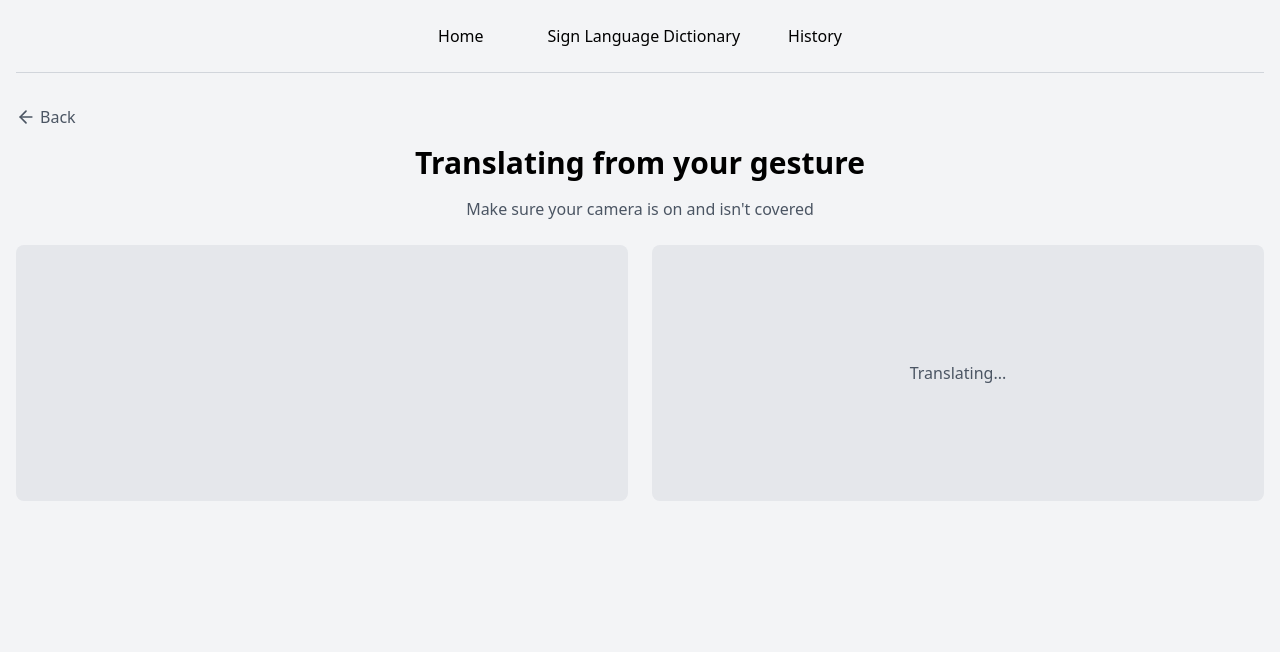
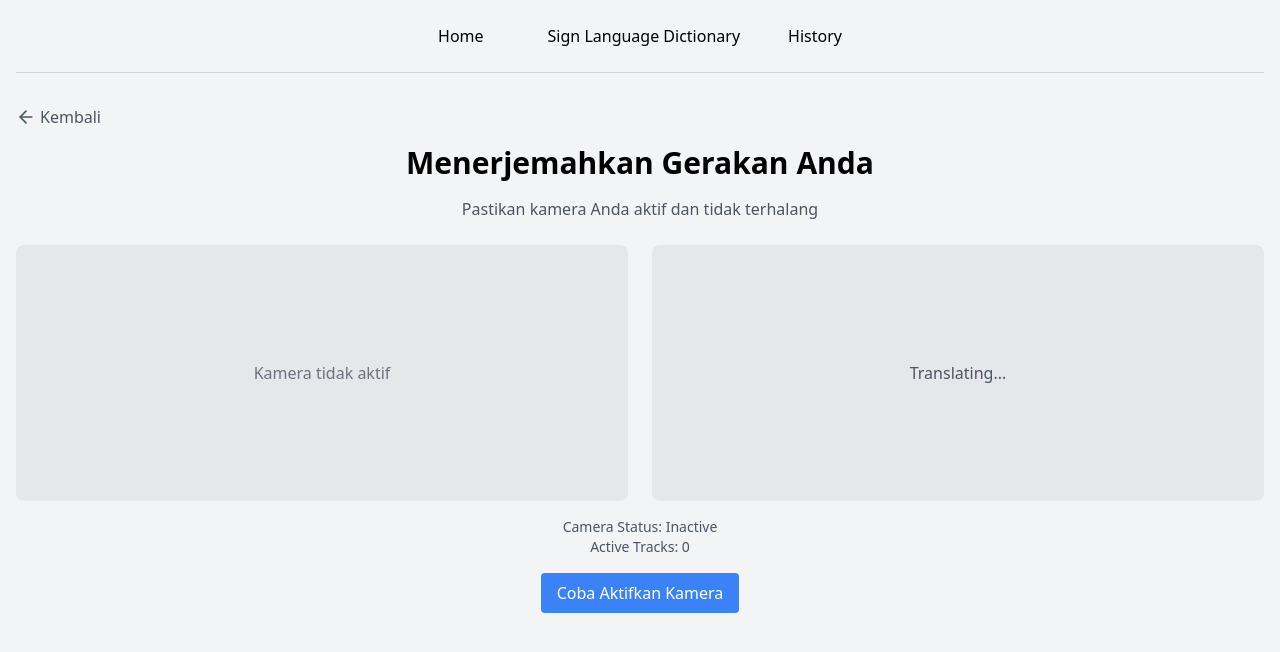
Before and after one commit to Danndifadila/Bhasa-Sanjna, a React app: page /translate in a window 1280 px wide. Shown: the top 652 px of the page. Built offline with nearby package versions, Linux system fonts and the light colour scheme; no server answers.

Commit message:
UI Optimization

```diff
--- a/src/components/MediaUploader.jsx
+++ b/src/components/MediaUploader.jsx
@@ -16,8 +16,9 @@ const MediaUploader = ({ onUpload }) => {
   };
 
   return (
-    <div className="w-full py-2">
-      <label className="flex items-center justify-center bg-gray-300 rounded-full py-2 px-4 cursor-pointer">
+    <div className="w-full py-2 flex justify-center">
+      <label className="flex items-center justify-center bg-gray-300 rounded-full py-2 px-4 cursor-pointer text-sm w-97">
+
         <Plus className="h-5 w-5 mr-2" />
         <span>Choose Media From Device</span>
         <Send className="h-5 w-5 ml-2" />
--- a/src/pages/RealtimeTranslate.jsx
+++ b/src/pages/RealtimeTranslate.jsx
@@ -4,17 +4,154 @@ import Navbar from '../components/Navbar';
 import TranslationBox from '../components/TranslationBox';
 import { ArrowLeft } from 'lucide-react';
 
-/**
- * Realtime Translation page component
- * Shows camera feed and translated text in real-time
- */
+// Komponen listener navigasi
+const NavigationListener = () => {
+  useEffect(() => {
+    const handleRouteChange = () => {
+      // Kirim event khusus untuk mematikan kamera
+      window.dispatchEvent(new Event('stop-camera'));
+    };
+
+    return () => {
+      window.dispatchEvent(new Event('stop-camera'));
+    };
+  }, []);
+
+  return null;
+};
+
 const RealtimeTranslate = () => {
   const navigate = useNavigate();
   const videoRef = useRef(null);
+  const streamRef = useRef(null);
   const [translatedText, setTranslatedText] = useState('');
   const [isLoading, setIsLoading] = useState(false);
+  const [cameraStatus, setCameraStatus] = useState({
+    active: false,
+    error: null,
+    tracks: 0
+  });
 
-  // Simulate translation with dummy data
+  // Fungsi untuk menghentikan stream kamera secara total
+  const stopCamera = () => {
+    console.log('Stopping camera...');
+
+    if (streamRef.current) {
+      const tracks = streamRef.current.getTracks();
+
+      console.log(`Number of tracks: ${tracks.length}`);
+
+      tracks.forEach(track => {
+        console.log(`Stopping track: ${track.kind}`);
+        track.stop();
+      });
+
+      // Hapus source object dari video
+      if (videoRef.current) {
+        videoRef.current.srcObject = null;
+      }
+
+      streamRef.current = null;
+      setCameraStatus({
+        active: false,
+        error: null,
+        tracks: 0
+      });
+
+      console.log('Camera stopped successfully');
+    } else {
+      console.log('No active camera stream to stop');
+    }
+  };
+
+  // Memulai kamera
+  const startCamera = async () => {
+    try {
+      // Pastikan stream sebelumnya dihentikan
+      stopCamera();
+
+      const stream = await navigator.mediaDevices.getUserMedia({
+        video: {
+          width: { ideal: 640 },
+          height: { ideal: 480 }
+        }
+      });
+
+      console.log('Camera stream obtained');
+      console.log('Stream active:', stream.active);
+
+      // Simpan stream
+      streamRef.current = stream;
+
+      // Set video source
+      if (videoRef.current) {
+        videoRef.current.srcObject = stream;
+
+        // Tambahkan event listener untuk memastikan video berjalan
+        videoRef.current.onloadedmetadata = () => {
+          videoRef.current.play()
+            .then(() => console.log('Video playing'))
+            .catch(err => console.error('Error playing video:', err));
+        };
+      }
+
+      // Update status kamera
+      setCameraStatus({
+        active: true,
+        error: null,
+        tracks: stream.getTracks().length
+      });
+
+    } catch (err) {
+      console.error("Error accessing camera:", err);
+      setCameraStatus({
+        active: false,
+        error: err.message || "Gagal mengakses kamera",
+        tracks: 0
+      });
+    }
+  };
+
+  // Efek untuk memulai kamera saat komponen dimuat
+  useEffect(() => {
+    startCamera();
+
+    // Cleanup saat komponen unmount
+    return () => {
+      stopCamera();
+    };
+  }, []);
+
+  // Listener untuk menghentikan kamera saat halaman tidak terlihat
+  useEffect(() => {
+    const handleVisibilityChange = () => {
+      if (document.hidden) {
+        stopCamera();
+      }
+    };
+
+    document.addEventListener('visibilitychange', handleVisibilityChange);
+
+    return () => {
+      document.removeEventListener('visibilitychange', handleVisibilityChange);
+    };
+  }, []);
+
+  // Listener khusus untuk event stop-camera
+  useEffect(() => {
+    const stopCameraHandler = () => {
+      stopCamera();
+    };
+
+    window.addEventListener('stop-camera', stopCameraHandler);
+
+    return () => {
+      window.removeEventListener('stop-camera', stopCameraHandler);
+      stopCamera();
+    };
+  }, []);
+
+  // Mock translation effect
   useEffect(() => {
     const phrases = [
       "Hello, how are you?",
@@ -24,7 +161,6 @@ const RealtimeTranslate = () => {
       "My name is..."
     ];
 
-    // Mock translation process
     const intervalId = setInterval(() => {
       setIsLoading(true);
       setTimeout(() => {
@@ -37,61 +173,81 @@ const RealtimeTranslate = () => {
     return () => clearInterval(intervalId);
   }, []);
 
-  // Request camera access when component mounts
-  useEffect(() => {
-    const startCamera = async () => {
-      try {
-        const stream = await navigator.mediaDevices.getUserMedia({ video: true });
-        if (videoRef.current) {
-          videoRef.current.srcObject = stream;
-        }
-      } catch (err) {
-        console.error("Error accessing camera:", err);
-      }
+  // Handler untuk kembali
+  const handleGoBack = () => {
+    stopCamera();
+    navigate('/');
   };
 
-    startCamera();
-
-    // Clean up when component unmounts
-    return () => {
-      if (videoRef.current && videoRef.current.srcObject) {
-        const tracks = videoRef.current.srcObject.getTracks();
-        tracks.forEach(track => track.stop());
-      }
-    };
-  }, []);
-
   return (
+    <>
+      <NavigationListener />
       <div className="min-h-screen bg-gray-100">
         <div className="container mx-auto px-4">
           <Navbar />
 
           <main className="py-4">
             <button
-            onClick={() => navigate('/')}
+              onClick={handleGoBack}
               className="mb-4 flex items-center text-gray-600 hover:text-gray-800"
             >
               <ArrowLeft className="h-5 w-5 mr-1" />
-            <span>Back</span>
+              <span>Kembali</span>
             </button>
 
-          <h1 className="text-3xl font-bold text-center mb-4">Translating from your gesture</h1>
-          <p className="text-center text-gray-600 mb-6">Make sure your camera is on and isn't covered</p>
+            <h1 className="text-3xl font-bold text-center mb-4">Menerjemahkan Gerakan Anda</h1>
+            <p className="text-center text-gray-600 mb-6">Pastikan kamera Anda aktif dan tidak terhalang</p>
 
             <div className="grid grid-cols-1 md:grid-cols-2 gap-6">
               <div className="bg-gray-200 rounded-lg overflow-hidden">
+                {cameraStatus.active ? (
                   <video
                     ref={videoRef}
                     autoPlay
                     playsInline
+                    muted
                     className="w-full h-64 object-cover"
                   ></video>
+                ) : (
+                  <div className="w-full h-64 flex items-center justify-center text-gray-500">
+                    {cameraStatus.error ?
+                      `Error: ${cameraStatus.error}` :
+                      'Kamera tidak aktif'
+                    }
+                  </div>
+                )}
               </div>
               <TranslationBox text={translatedText} isLoading={isLoading} />
             </div>
+
+            {/* Debug Info */}
+            <div className="mt-4 text-center text-sm text-gray-600">
+              Camera Status: {cameraStatus.active ? 'Active' : 'Inactive'}
+              <br />
+              Active Tracks: {cameraStatus.tracks}
+              {cameraStatus.error && (
+                <>
+                  <br />
+                  Error: {cameraStatus.error}
+                </>
+              )}
+            </div>
+
+            {/* Tombol untuk memulai ulang kamera jika gagal */}
+            {!cameraStatus.active && (
+              <div className="text-center mt-4">
+                <button
+                  onClick={startCamera}
+                  className="bg-blue-500 text-white px-4 py-2 rounded hover:bg-blue-600"
+                >
+                  Coba Aktifkan Kamera
+                </button>
+              </div>
+            )}
           </main>
         </div>
       </div>
+    </>
   );
 };
 
```
Lines whose indentation alone changed are shown as unchanged.
